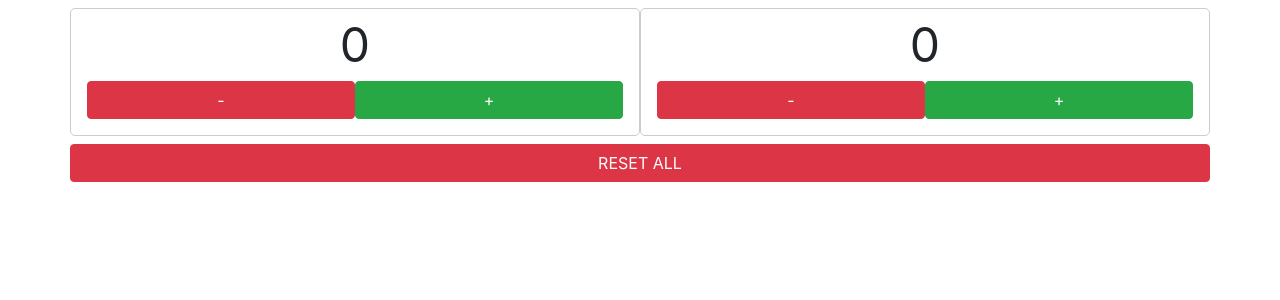
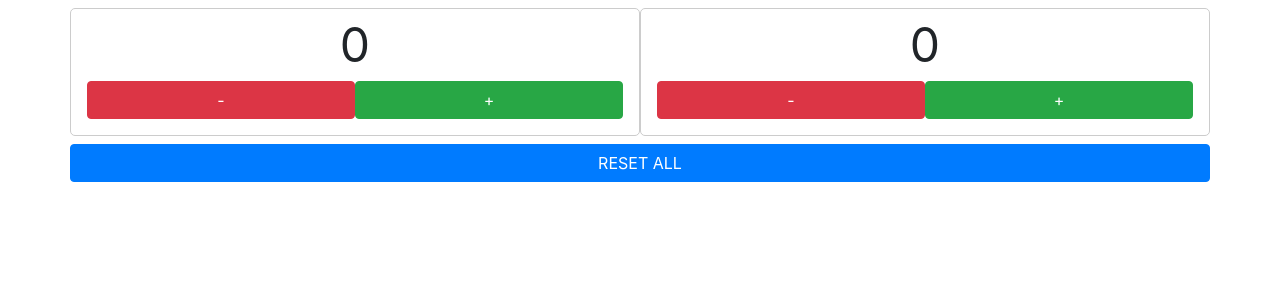
Before and after one commit to simonl65/s-components, a Vue app: page / in a window 1280 px wide. Shown: the top 300 px of the page. Built offline with nearby package versions, Linux system fonts and the light colour scheme.

Commit message:
Added comments to show how the reset system works

```diff
--- a/src/App.vue
+++ b/src/App.vue
@@ -13,7 +13,7 @@
     <div class="row">
         <button
             @click="resetAll"
-            class="btn btn-block btn-danger"
+            class="btn btn-block btn-primary"
         >RESET ALL</button>
     </div>
   </div>
@@ -34,9 +34,13 @@ export default {
   },
 
   methods: {
+    /**
+     * Update the reset "signal" so all watching components know to reset their
+     * counters when this signal changes.
+     */
     resetAll() {
       console.log("reset sent");
-      this.reset = !this.reset;
+      this.reset = Date.now();
     }
   }
 };
--- a/src/components/Counter.vue
+++ b/src/components/Counter.vue
@@ -1,6 +1,6 @@
 <template>
     <div class="counter">
-        <div :reset="reset" class="count--current"
+        <div class="count--current"
         >{{ currentCount }}</div>
             <button class="btn col-6 btn-danger" @click="dec">-</button>
             <button class="btn col-6 btn-success" @click="inc">+</button>
@@ -30,6 +30,9 @@ export default {
   },
 
   watch: {
+    /**
+     * When the "reset" signal CHANGES, reset the counter.
+     */
     reset() {
       console.log("reset received");
       this.currentCount = 0;
```
